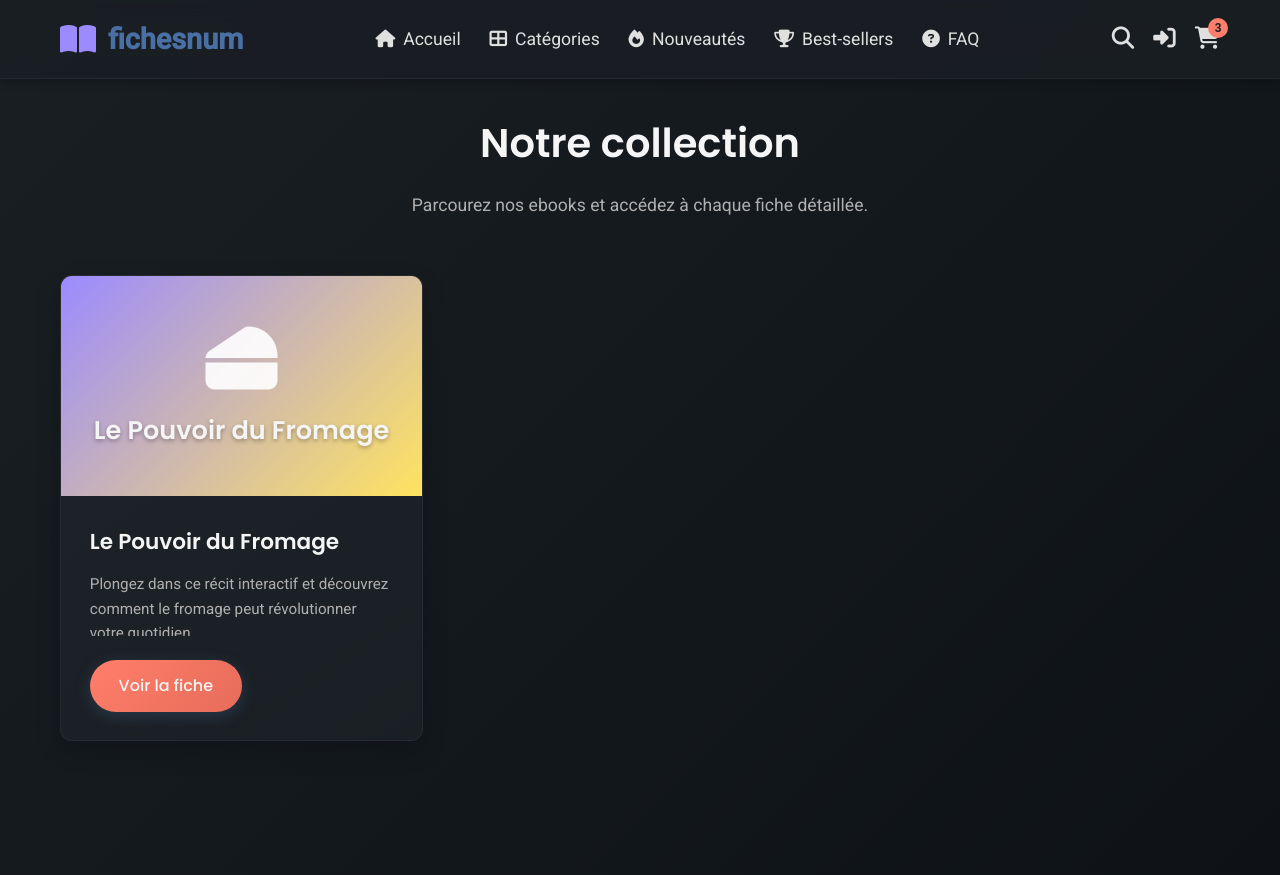
After one commit to dkicksd/fichesnum, a PHP site: page /collection.php in a window 1280 px wide. The commit adds this page. Run offline with PHP 8.4, Linux system fonts and the light colour scheme.

Commit message:
feat: add collection page for ebooks

```diff
--- /dev/null
+++ b/collection.php
@@ -0,0 +1,59 @@
+<?php
+session_start();
+$isLoggedIn = isset($_SESSION['user']) && !empty($_SESSION['user']);
+
+$ebooks = [
+    [
+        'title' => 'Le Pouvoir du Fromage',
+        'description' => "Plongez dans ce récit interactif et découvrez comment le fromage peut révolutionner votre quotidien.",
+        'icon' => 'fa-cheese',
+        'bg' => '#9B8BFF, #ffe360',
+        'file' => 'ebook/LePouvoirduFromage.php'
+    ],
+];
+?>
+<!DOCTYPE html>
+<html lang="fr">
+<head>
+    <meta charset="UTF-8">
+    <meta name="viewport" content="width=device-width, initial-scale=1.0">
+    <meta name="description" content="Collection d'eBooks - Fichesnum">
+    <meta name="theme-color" content="#1a1f24">
+    <title>Collection d'eBooks - Fichesnum</title>
+    <link rel="stylesheet" href="https://cdnjs.cloudflare.com/ajax/libs/font-awesome/6.4.0/css/all.min.css">
+    <link rel="stylesheet" href="https://fonts.googleapis.com/css2?family=Poppins:wght@300;400;500;600;700&family=Roboto:wght@300;400;500&display=swap">
+    <link rel="stylesheet" href="style.css">
+</head>
+<body>
+<?php include 'header.php'; ?>
+<main class="products" style="padding-top:2rem;">
+    <div class="app-container">
+        <div class="section-title">
+            <h2>Notre collection</h2>
+            <p>Parcourez nos ebooks et accédez à chaque fiche détaillée.</p>
+        </div>
+        <div class="products-grid">
+            <?php foreach ($ebooks as $book): ?>
+            <div class="product-card">
+                <div class="product-img" style="background:linear-gradient(135deg, <?= $book['bg']; ?>);">
+                    <div class="product-img-content">
+                        <i class="fas <?= $book['icon']; ?>"></i>
+                        <h3><?= $book['title']; ?></h3>
+                    </div>
+                </div>
+                <div class="product-content">
+                    <h3 class="product-title"><?= $book['title']; ?></h3>
+                    <p class="product-description"><?= $book['description']; ?></p>
+                    <div class="product-footer">
+                        <a href="<?= $book['file']; ?>" class="btn btn-accent">Voir la fiche</a>
+                    </div>
+                </div>
+            </div>
+            <?php endforeach; ?>
+        </div>
+    </div>
+</main>
+<?php include 'bottom_nav.php'; ?>
+<script src="script.js"></script>
+</body>
+</html>
--- a/index.php
+++ b/index.php
@@ -26,7 +26,7 @@
                     <h1>Votre bibliothèque numérique premium</h1>
                     <p>Découvrez des milliers d'eBooks dans tous les domaines, disponibles en téléchargement immédiat. Connaissance, divertissement et expertise à portée de main.</p>
                     <div class="hero-buttons">
-                        <a href="#" class="btn">Explorer la collection</a>
+                        <a href="collection.php" class="btn">Explorer la collection</a>
                         <a href="#" class="btn btn-accent">Voir les best-sellers</a>
                     </div>
                 </div>
```
